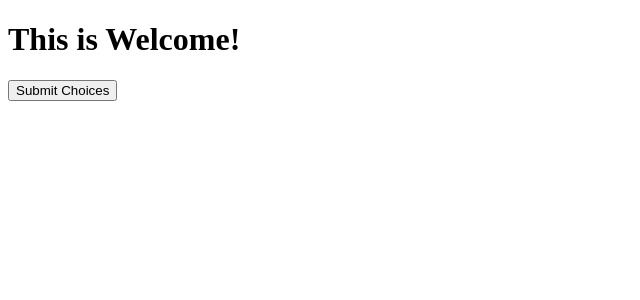
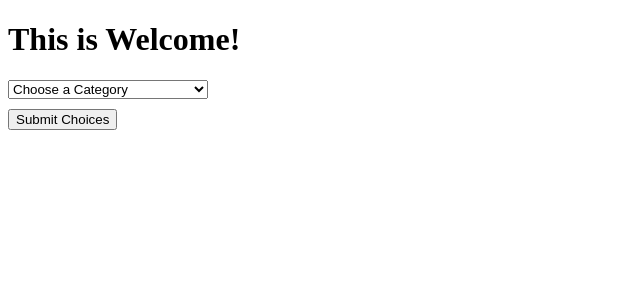
Before and after one commit to dgentilli/quiz-app, a React (Create React App) app: page / in a window 1280 px wide. Shown: the top 300 px of the page, without its empty margins (0-640 px from the left). Built offline with nearby package versions, Linux system fonts and the light colour scheme.

Commit message:
Implement pulldown menu to select category.

```diff
--- a/src/components/AppWrapper.tsx
+++ b/src/components/AppWrapper.tsx
@@ -3,10 +3,12 @@ import GameDisplay from './GameDisplay';
 import Welcome from './Welcome';
 
 const AppWrapper = () => {
-  const [category, setCategory] = useState('science');
+  const [category, setCategory] = useState<any>(null);
   const [difficulty, setDifficulty] = useState('easy');
   const [userMessage, setUserMessage] = useState('');
   const [submitted, setSubmitted] = useState(false);
+
+  console.log({ category });
 
   return (
     <div>
@@ -21,6 +23,7 @@ const AppWrapper = () => {
           setSubmitted={setSubmitted}
           setDifficulty={setDifficulty}
           setCategory={setCategory}
+          category={category}
         />
       )}
     </div>
--- /dev/null
+++ b/src/components/SelectCategory.tsx
@@ -0,0 +1,76 @@
+import React from 'react';
+
+const allCategories: { id: number; name: string }[] = [
+  {
+    id: 10,
+    name: 'Entertainment: Books',
+  },
+  {
+    id: 11,
+    name: 'Entertainment: Film',
+  },
+  {
+    id: 12,
+    name: 'Entertainment: Music',
+  },
+  {
+    id: 17,
+    name: 'Science & Nature',
+  },
+  {
+    id: 18,
+    name: 'Science: Computers',
+  },
+  {
+    id: 19,
+    name: 'Science: Mathematics',
+  },
+  {
+    id: 21,
+    name: 'Sports',
+  },
+  {
+    id: 22,
+    name: 'Geography',
+  },
+  {
+    id: 23,
+    name: 'History',
+  },
+  {
+    id: 27,
+    name: 'Animals',
+  },
+  {
+    id: 28,
+    name: 'Vehicles',
+  },
+];
+
+type Props = {
+  setCategory: Function;
+  category: any;
+};
+
+const SelectCategory: React.FC<Props> = ({ setCategory, category }) => {
+  return (
+    <div>
+      <select
+        value={category}
+        onChange={(e) => setCategory(e.target.value)}
+        style={{ width: 200, marginBottom: 10 }}
+      >
+        <option disabled selected hidden>
+          Choose a Category
+        </option>
+        {allCategories.map((item) => (
+          <option key={item.id} value={item.id} style={{ width: 200 }}>
+            {item.name}
+          </option>
+        ))}
+      </select>
+    </div>
+  );
+};
+
+export default SelectCategory;
--- a/src/components/Welcome.tsx
+++ b/src/components/Welcome.tsx
@@ -1,19 +1,22 @@
 import React from 'react';
-
+import SelectCategory from './SelectCategory';
 type Props = {
   setSubmitted: Function;
   setDifficulty: Function;
   setCategory: Function;
+  category: any;
 };
 
 const Welcome: React.FC<Props> = ({
   setSubmitted,
   setDifficulty,
   setCategory,
+  category,
 }) => {
   return (
     <div>
       <h1>This is Welcome!</h1>
+      <SelectCategory setCategory={setCategory} category={category} />
       <button onClick={() => setSubmitted(true)}>Submit Choices</button>
     </div>
   );
```
